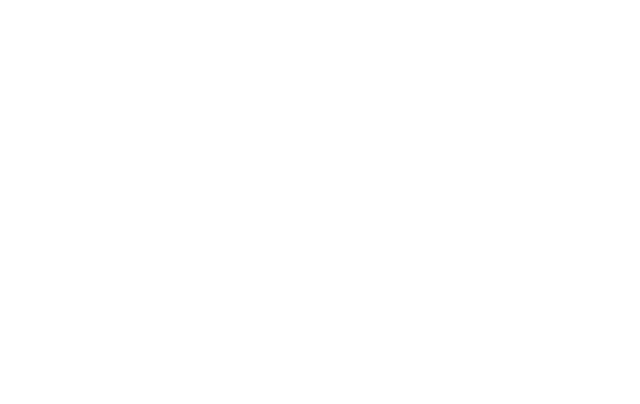
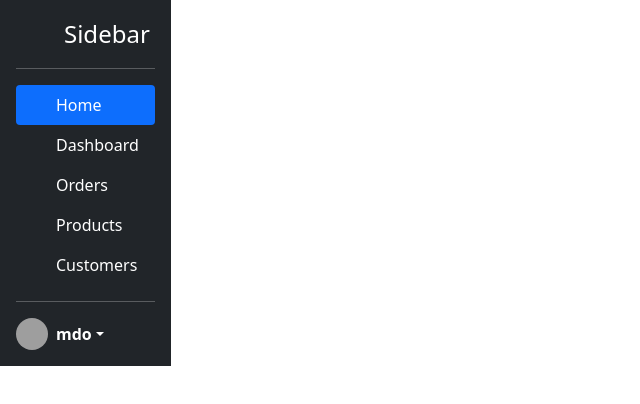
Before and after one commit to smn-barbato91/Corso-React, a React (Vite) app in the folder better-archibus/: page / in a window 1280 px wide. Shown: the top 404 px of the page, without its empty margins (0-640 px from the left). Built offline with nearby package versions, Linux system fonts and the light colour scheme; grey boxes are pictures that could not be loaded.

Commit message:
added index css for sidebar

```diff
--- /dev/null
+++ b/better-archibus/index.css
@@ -0,0 +1,9 @@
+main {
+  display: flex;
+  flex-wrap: nowrap;
+  height: 100vh;
+  height: -webkit-fill-available;
+  max-height: 100vh;
+  overflow-x: auto;
+  overflow-y: hidden;
+}
--- a/better-archibus/src/App.jsx
+++ b/better-archibus/src/App.jsx
@@ -1,13 +1,17 @@
 import { useState } from 'react'
+import SideBar from '../components/SideBar';
 
+import '../index.css'
 
 function App() {
 
   return (
     <>
-
+      <main>
+        <SideBar/>
+      </main>
     </>
   )
 }
 
-export default App
+export default App;
```
